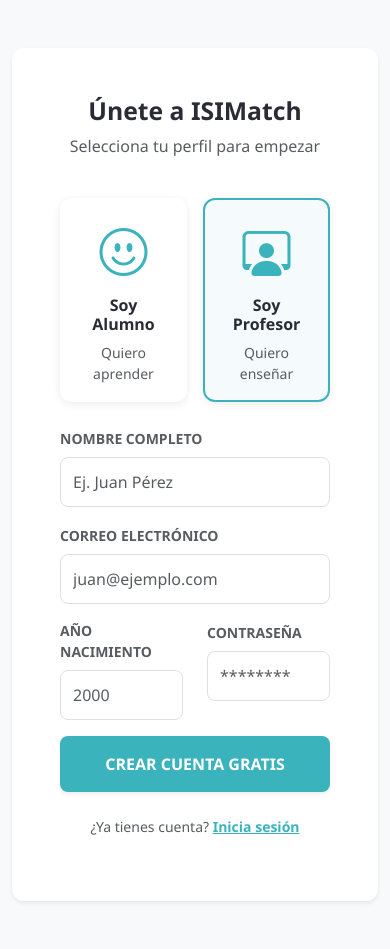
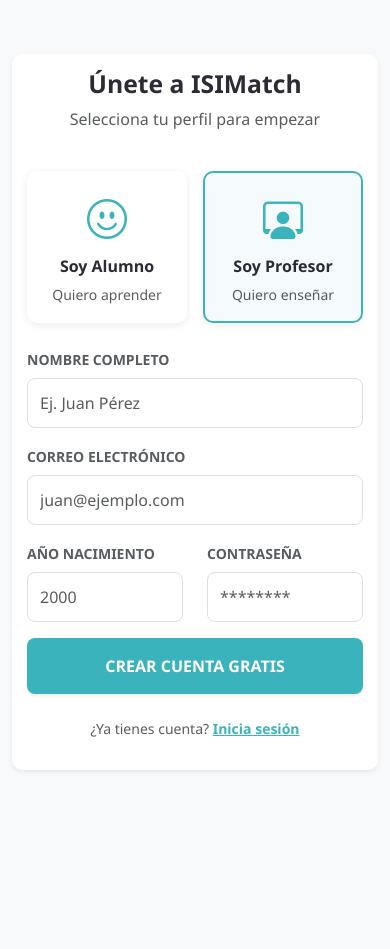
Before and after one commit to S-GZJ/proyecto-intermodular, a PHP site: page /VIEWS/registro.php?rol=profesor in a window 390 px wide. After the commit the page ends 771 px from the top, so only its background shows below. Run offline with PHP 8.4, Linux system fonts and the light colour scheme.

Commit message:
I-Cambios minimos en css e index

```diff
--- a/CSS/style.css
+++ b/CSS/style.css
@@ -141,3 +141,38 @@ h6 {
 .pulse-animation {
   animation: pulse 2s infinite;
 }
+
+/*tablets de menos de 992px */
+@media screen and (max-width: 992px) {
+  :root {
+    --radius: 10px;
+  }
+  .role-icon {
+    font-size: 2.5rem;
+  }
+  .card-custom {
+    margin-bottom: 20px;
+  }
+}
+
+/*teléfonos de menos de 768px*/
+@media screen and (max-width: 768px) {
+  .btn {
+    padding: 12px 20px;
+  }
+
+  .form-control {
+    font-size: 16px;
+  }
+}
+
+/* teléfonos de menos de 480px*/
+@media screen and (max-width: 480px) {
+  .hero-section h1 {
+    font-size: 1.7rem !important;
+  }
+
+  .card-custom {
+    padding: 15px !important;
+  }
+}
--- a/index.php
+++ b/index.php
@@ -63,6 +63,7 @@ $esta_logueado = isset($_SESSION['usuario_id']) ? 'true' : 'false';
     <section class="container" style="margin-top: 120px; margin-bottom: 80px">
       <div class="row align-items-center">
         <div class="col-md-6">
+          <br></br>
           <span class="badge bg-warning text-dark mb-3 px-3 py-2 rounded-pill">🚀 Aprende sin límites</span>
           <h1 class="display-4 fw-bold mb-4">
             Encuentra tu profesor <br /><span class="text-primary-custom">ideal hoy mismo.</span>
```
